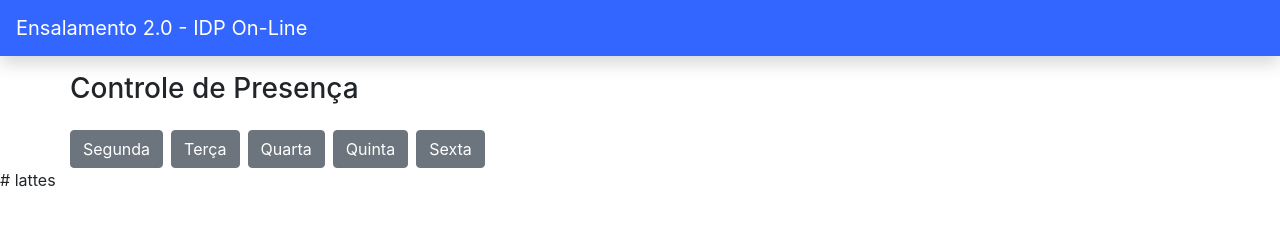
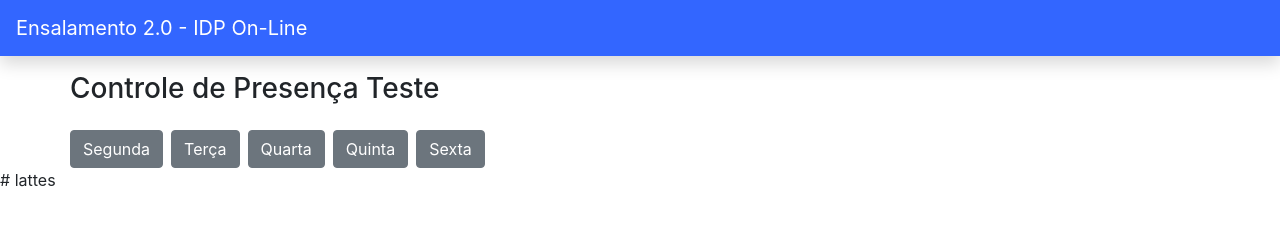
Before and after one commit to thiagoxx2/lattes, a plain HTML site: page idp.html in a window 1280 px wide. Drawn offline with nearby package versions, Linux system fonts and the light colour scheme; no server answers.

Commit message:
atualizando

```diff
--- a/idp.html
+++ b/idp.html
@@ -18,7 +18,7 @@
     <div class='container'>
 
       <div class='row my-3'>
-        <h3>Controle de Presença</h3>
+        <h3>Controle de Presença Teste</h3>
       </div>
 
       <div class="row">
```
